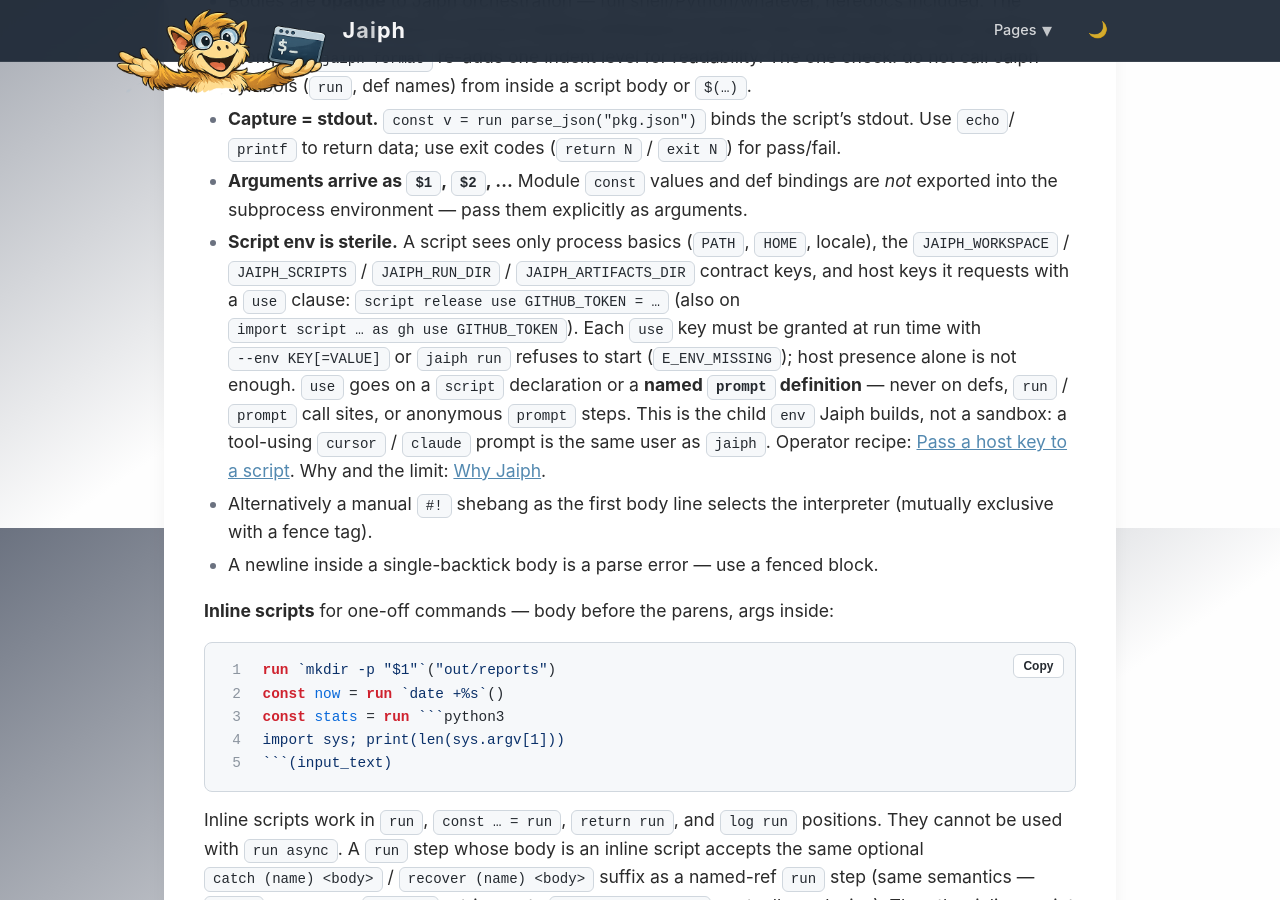
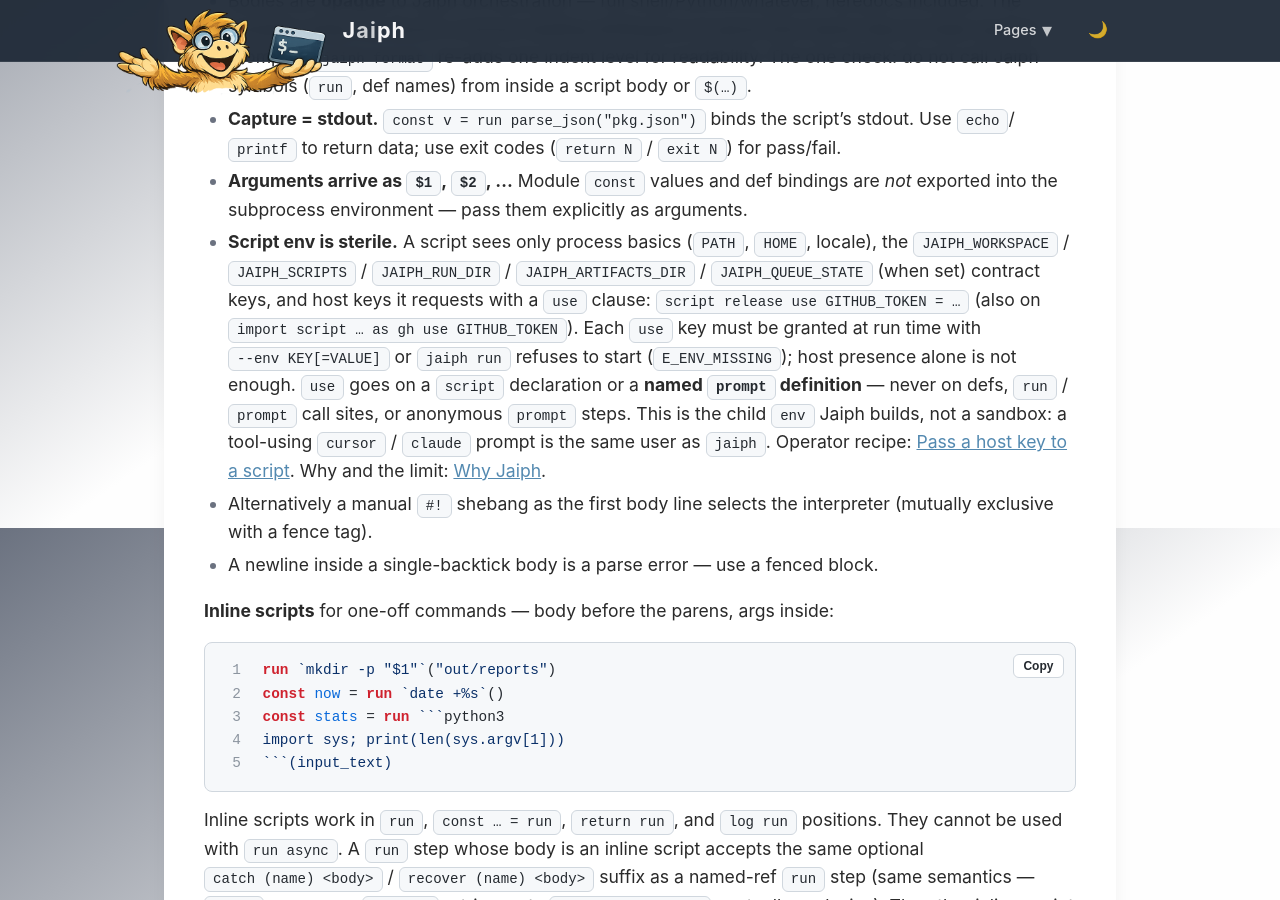
Before and after one commit to jaiphlang/jaiph, a Jekyll site: the page built from docs/jaiph-skill.md, in a window 1280 px wide and 900 px high, scrolled down 5772 px. Built offline with Jekyll 4.4.1, drawn with Linux system fonts in a browser that asks for light colours; some of the changed text lies outside the part shown.

Commit message:
Fix: forward JAIPH_QUEUE_STATE to scripts and make the product-owner queue store writable.
Scripts were locking the default path on the read-only workspace mount; the start script now bind-mounts state and lock, and chowns the runs volume.

Co-authored-by: Cursor <cursoragent@cursor.com>

```diff
--- a/docs/jaiph-skill.md
+++ b/docs/jaiph-skill.md
@@ -150,7 +150,7 @@ Script semantics:
 - Bodies are **opaque** to Jaiph orchestration — full shell/Python/whatever, heredocs included. The compiler strips the block's common leading whitespace at parse time (same idea as triple-quoted prompts); `jaiph format` re-adds one indent level for readability. The one check: do not call Jaiph symbols (`run`, def names) from inside a script body or `$(…)`.
 - **Capture = stdout.** `const v = run parse_json("pkg.json")` binds the script's stdout. Use `echo`/`printf` to return data; use exit codes (`return N` / `exit N`) for pass/fail.
 - **Arguments arrive as `$1`, `$2`, …** Module `const` values and def bindings are *not* exported into the subprocess environment — pass them explicitly as arguments.
-- **Script env is sterile.** A script sees only process basics (`PATH`, `HOME`, locale), the `JAIPH_WORKSPACE` / `JAIPH_SCRIPTS` / `JAIPH_RUN_DIR` / `JAIPH_ARTIFACTS_DIR` contract keys, and host keys it requests with a `use` clause: `script release use GITHUB_TOKEN = …` (also on `import script … as gh use GITHUB_TOKEN`). Each `use` key must be granted at run time with `--env KEY[=VALUE]` or `jaiph run` refuses to start (`E_ENV_MISSING`); host presence alone is not enough. `use` goes on a `script` declaration or a **named `prompt` definition** — never on defs, `run` / `prompt` call sites, or anonymous `prompt` steps. This is the child `env` Jaiph builds, not a sandbox: a tool-using `cursor` / `claude` prompt is the same user as `jaiph`. Operator recipe: [Pass a host key to a script](script-env.md). Why and the limit: [Why Jaiph](why-jaiph.md).
+- **Script env is sterile.** A script sees only process basics (`PATH`, `HOME`, locale), the `JAIPH_WORKSPACE` / `JAIPH_SCRIPTS` / `JAIPH_RUN_DIR` / `JAIPH_ARTIFACTS_DIR` / `JAIPH_QUEUE_STATE` (when set) contract keys, and host keys it requests with a `use` clause: `script release use GITHUB_TOKEN = …` (also on `import script … as gh use GITHUB_TOKEN`). Each `use` key must be granted at run time with `--env KEY[=VALUE]` or `jaiph run` refuses to start (`E_ENV_MISSING`); host presence alone is not enough. `use` goes on a `script` declaration or a **named `prompt` definition** — never on defs, `run` / `prompt` call sites, or anonymous `prompt` steps. This is the child `env` Jaiph builds, not a sandbox: a tool-using `cursor` / `claude` prompt is the same user as `jaiph`. Operator recipe: [Pass a host key to a script](script-env.md). Why and the limit: [Why Jaiph](why-jaiph.md).
 - Alternatively a manual `#!` shebang as the first body line selects the interpreter (mutually exclusive with a fence tag).
 - A newline inside a single-backtick body is a parse error — use a fenced block.
 
@@ -396,7 +396,7 @@ Precedence: **environment > def-level config > module-level config > defaults**.
 - **Run directory:** `.jaiph/runs/<UTC-date>/<UTC-time>-<file>/` with numbered `NNNNNN-<step>.out`/`.err` per step (written incrementally — `tail -f` works) and `run_summary.jsonl`, one JSON event per line (`RUN_START/END`, `STEP_START/END`, `LOG`, `INBOX_*`, `PROMPT_*`). When debugging a failed run, read the failure footer the CLI prints, then the referenced `.err`/`.out` files.
 - **Return value:** if `main` returns a string, the CLI prints it to stdout after the PASS line.
 - **Capture sources:** def → its explicit `return` value; script → stdout; prompt → the agent's answer.
-- Step environment: script env is sterile — process basics plus `JAIPH_WORKSPACE`, `JAIPH_SCRIPTS`, `JAIPH_RUN_DIR`, `JAIPH_ARTIFACTS_DIR` (and `JAIPH_AGENT_MODEL`, kept defined for `set -u`); host keys cross only via a `use` clause granted with `--env`. Def variables are **not** auto-exported — pass them as arguments.
+- Step environment: script env is sterile — process basics plus `JAIPH_WORKSPACE`, `JAIPH_SCRIPTS`, `JAIPH_RUN_DIR`, `JAIPH_ARTIFACTS_DIR`, `JAIPH_QUEUE_STATE` when set (and `JAIPH_AGENT_MODEL`, kept defined for `set -u`); host keys cross only via a `use` clause granted with `--env`. Def variables are **not** auto-exported — pass them as arguments.
 
 ## Testing your programs
 
--- a/src/runtime/kernel/env-allowlist.ts
+++ b/src/runtime/kernel/env-allowlist.ts
@@ -186,6 +186,7 @@ export const SCRIPT_CONTRACT_ENV_NAMES = [
   "JAIPH_RUN_DIR",
   "JAIPH_ARTIFACTS_DIR",
   "JAIPH_AGENT_BACKEND",
+  "JAIPH_QUEUE_STATE",
 ] as const;
 
 /**
```
Also changed, not shown: docs/env-vars.md (+1 -1 lines), docs/language.md (+1 -1 lines), src/runtime/kernel/env-allowlist.test.ts (+27 -1 lines), src/runtime/kernel/node-workflow-runtime.script-env.test.ts (+6 -0 lines), .cursor/mcp.json (added), 1 other file.
